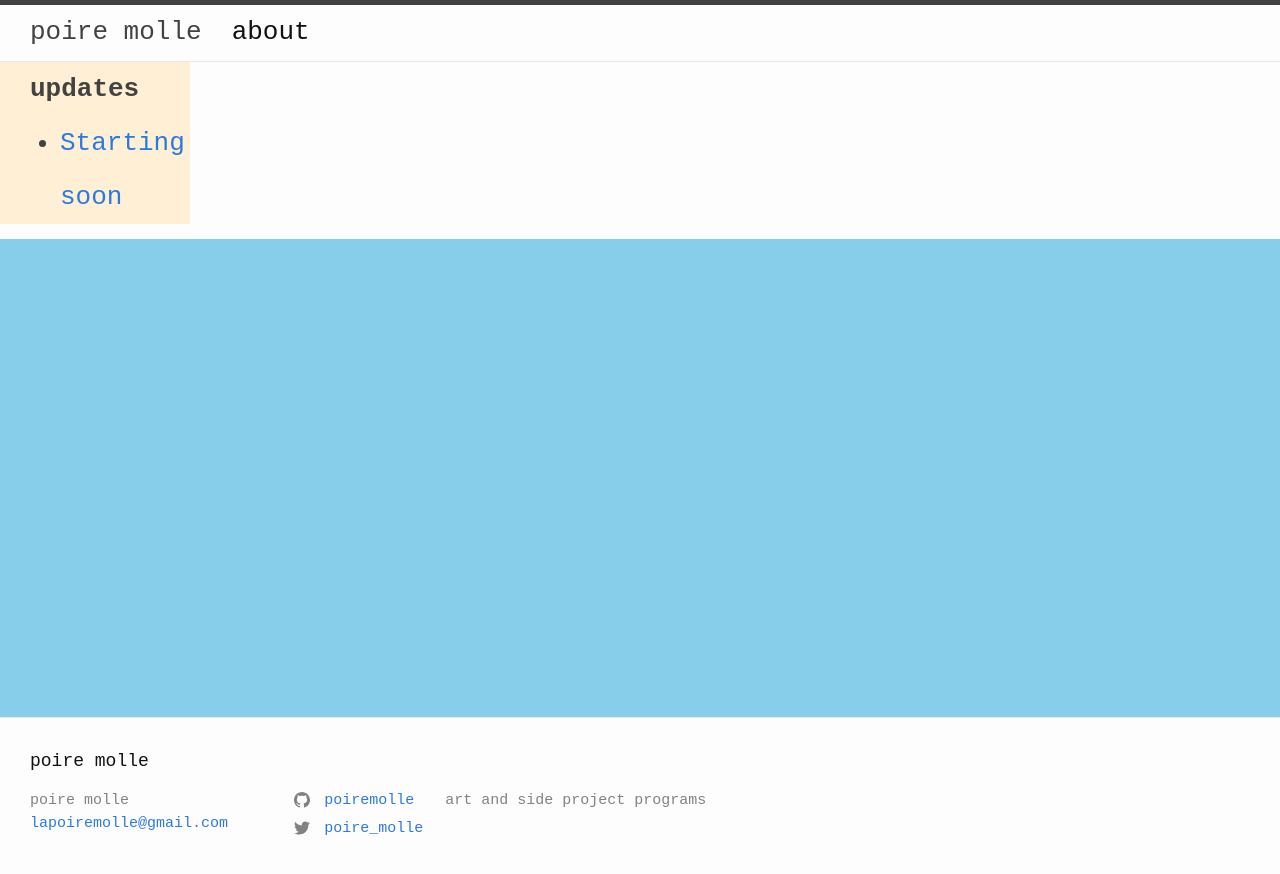
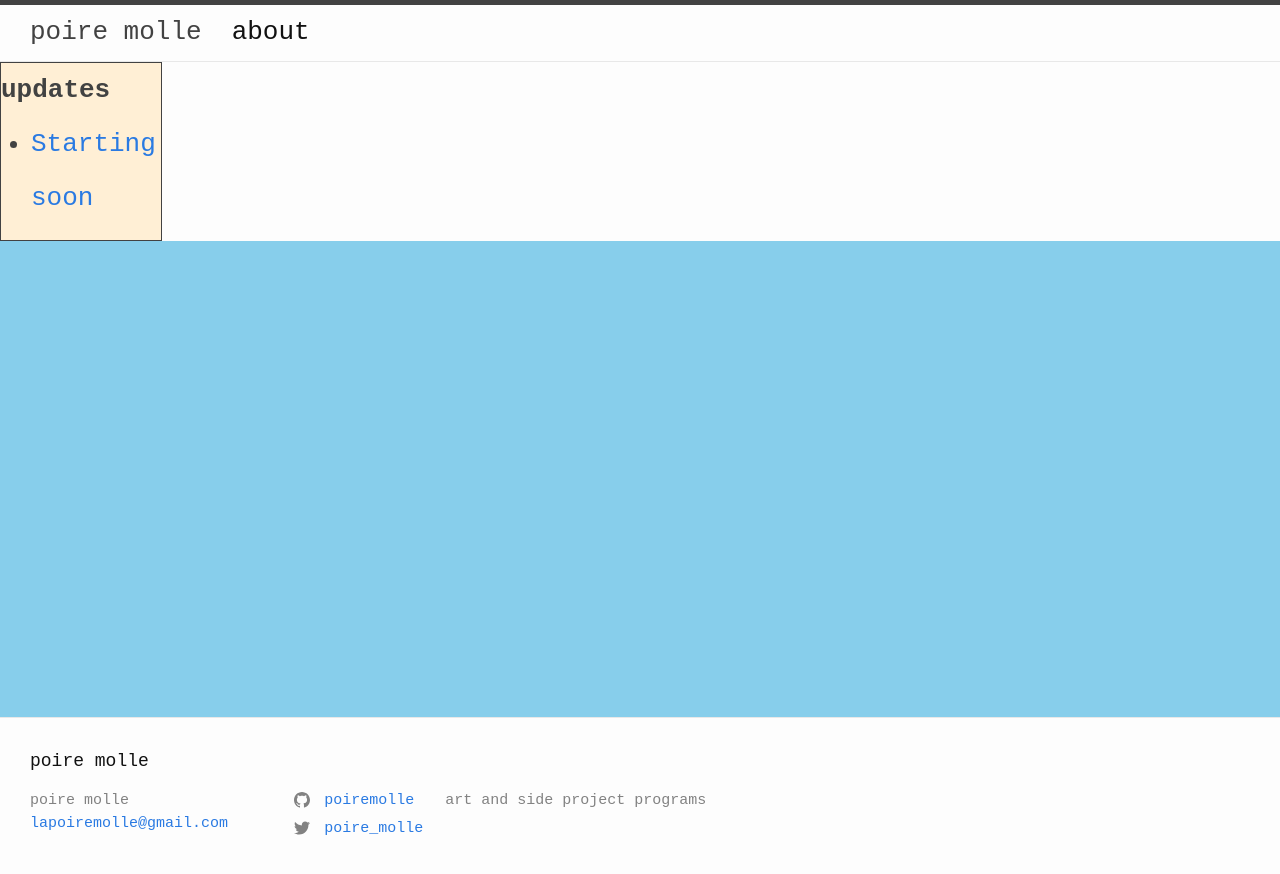
Before and after one commit to poiremolle/blog, a Jekyll site: the page built from index.md, in a window 1280 px wide. Shown: the top 874 px of the page. Built offline with Jekyll 4.4.1, drawn with Linux system fonts in a browser that asks for light colours.

Commit message:
aligning post list nav menu icon text to left and making width 100%

```diff
--- a/_sass/minima/_layout.scss
+++ b/_sass/minima/_layout.scss
@@ -1,3 +1,4 @@
+
 /**
  * Site header
  */
@@ -71,10 +72,7 @@
     &:not(:last-child) {
       margin-right: 0;
     }
-
-    margin-left: 20px;
   }
-
 }
 
 /**
@@ -127,8 +125,8 @@
   @include base-nav-styles;
 
   @include media-query($on-palm) {
-    position: relative;
-    float: left;
+    /**position: relative;
+    float: left;*/
     background-color: $background-color;
     text-align: left;
 
@@ -145,11 +143,11 @@
     .menu-icon {
       display: block;
       float: left;
-      width: 36px;
+      width: 100%;
       height: 26px;
       line-height: 0;
       padding-top: 10px;
-      text-align: center;
+      text-align: left;
 
       >svg {
         fill: $grey-color-dark;
@@ -237,7 +235,8 @@
  * Page content
  */
 .page-content {
-  padding: $spacing-unit 0;
+  padding: 0 $spacing-unit;
+  display: flex;
   flex: 1;
   background-color: skyblue;
 }
@@ -254,10 +253,11 @@
 }
 
 .post-list {
-  margin-left: 0;
-  padding-left: $spacing-unit;
+  //margin-left: 0;
+  //padding-left: $spacing-unit;
   list-style: none;
   background-color: papayawhip;
+  border: 1px solid;
   width: $content-width / 5;
 
   >li {
```
